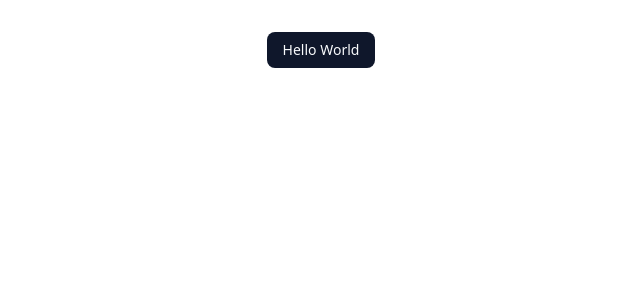
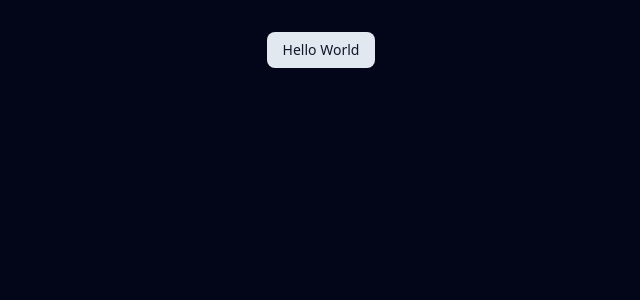
Before and after one commit to omerfcinoglu/sentimentAnalyzer-dashboard, a React (Vite) app in the folder frontend/: page / in a window 1280 px wide. Shown: the top 300 px of the page, without its empty margins (319-959 px from the left). Built offline with nearby package versions, Linux system fonts and the light colour scheme.

Commit message:
Update index.css
change primary mode to dark

```diff
--- a/frontend/src/index.css
+++ b/frontend/src/index.css
@@ -43,37 +43,37 @@
 
 :root {
   --radius: 0.625rem;
-  --background: oklch(1 0 0);
-  --foreground: oklch(0.129 0.042 264.695);
-  --card: oklch(1 0 0);
-  --card-foreground: oklch(0.129 0.042 264.695);
-  --popover: oklch(1 0 0);
-  --popover-foreground: oklch(0.129 0.042 264.695);
-  --primary: oklch(0.208 0.042 265.755);
-  --primary-foreground: oklch(0.984 0.003 247.858);
-  --secondary: oklch(0.968 0.007 247.896);
-  --secondary-foreground: oklch(0.208 0.042 265.755);
-  --muted: oklch(0.968 0.007 247.896);
-  --muted-foreground: oklch(0.554 0.046 257.417);
-  --accent: oklch(0.968 0.007 247.896);
-  --accent-foreground: oklch(0.208 0.042 265.755);
-  --destructive: oklch(0.577 0.245 27.325);
-  --border: oklch(0.929 0.013 255.508);
-  --input: oklch(0.929 0.013 255.508);
-  --ring: oklch(0.704 0.04 256.788);
-  --chart-1: oklch(0.646 0.222 41.116);
-  --chart-2: oklch(0.6 0.118 184.704);
-  --chart-3: oklch(0.398 0.07 227.392);
-  --chart-4: oklch(0.828 0.189 84.429);
-  --chart-5: oklch(0.769 0.188 70.08);
-  --sidebar: oklch(0.984 0.003 247.858);
-  --sidebar-foreground: oklch(0.129 0.042 264.695);
-  --sidebar-primary: oklch(0.208 0.042 265.755);
+  --background: oklch(0.129 0.042 264.695);
+  --foreground: oklch(0.984 0.003 247.858);
+  --card: oklch(0.208 0.042 265.755);
+  --card-foreground: oklch(0.984 0.003 247.858);
+  --popover: oklch(0.208 0.042 265.755);
+  --popover-foreground: oklch(0.984 0.003 247.858);
+  --primary: oklch(0.929 0.013 255.508);
+  --primary-foreground: oklch(0.208 0.042 265.755);
+  --secondary: oklch(0.279 0.041 260.031);
+  --secondary-foreground: oklch(0.984 0.003 247.858);
+  --muted: oklch(0.279 0.041 260.031);
+  --muted-foreground: oklch(0.704 0.04 256.788);
+  --accent: oklch(0.279 0.041 260.031);
+  --accent-foreground: oklch(0.984 0.003 247.858);
+  --destructive: oklch(63.742% 0.24806 27.727);
+  --border: oklch(1 0 0 / 10%);
+  --input: oklch(1 0 0 / 15%);
+  --ring: oklch(0.551 0.027 264.364);
+  --chart-1: oklch(0.488 0.243 264.376);
+  --chart-2: oklch(0.696 0.17 162.48);
+  --chart-3: oklch(0.769 0.188 70.08);
+  --chart-4: oklch(0.627 0.265 303.9);
+  --chart-5: oklch(0.645 0.246 16.439);
+  --sidebar: oklch(0.208 0.042 265.755);
+  --sidebar-foreground: oklch(0.984 0.003 247.858);
+  --sidebar-primary: oklch(0.488 0.243 264.376);
   --sidebar-primary-foreground: oklch(0.984 0.003 247.858);
-  --sidebar-accent: oklch(0.968 0.007 247.896);
-  --sidebar-accent-foreground: oklch(0.208 0.042 265.755);
-  --sidebar-border: oklch(0.929 0.013 255.508);
-  --sidebar-ring: oklch(0.704 0.04 256.788);
+  --sidebar-accent: oklch(0.279 0.041 260.031);
+  --sidebar-accent-foreground: oklch(0.984 0.003 247.858);
+  --sidebar-border: oklch(1 0 0 / 10%);
+  --sidebar-ring: oklch(0.551 0.027 264.364);
 }
 
 .dark {
```
